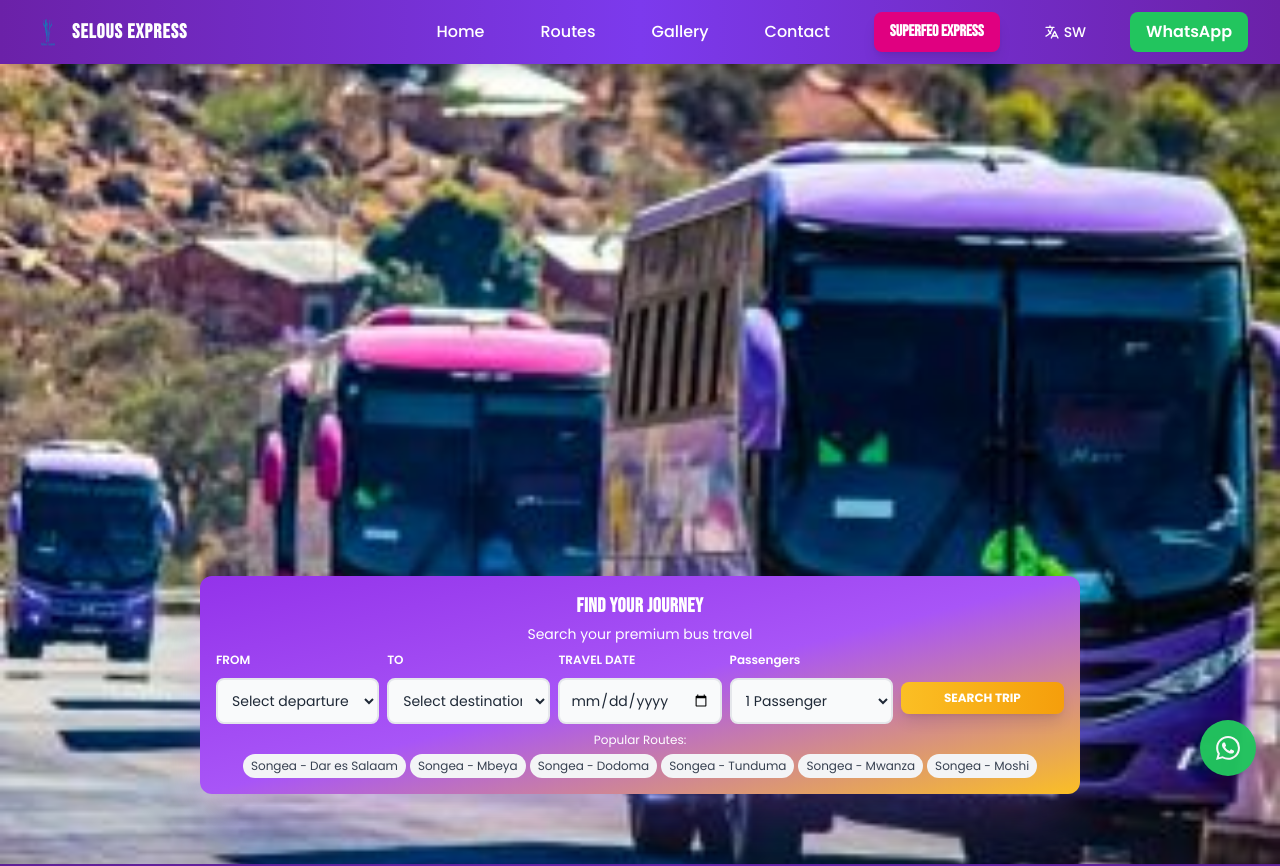
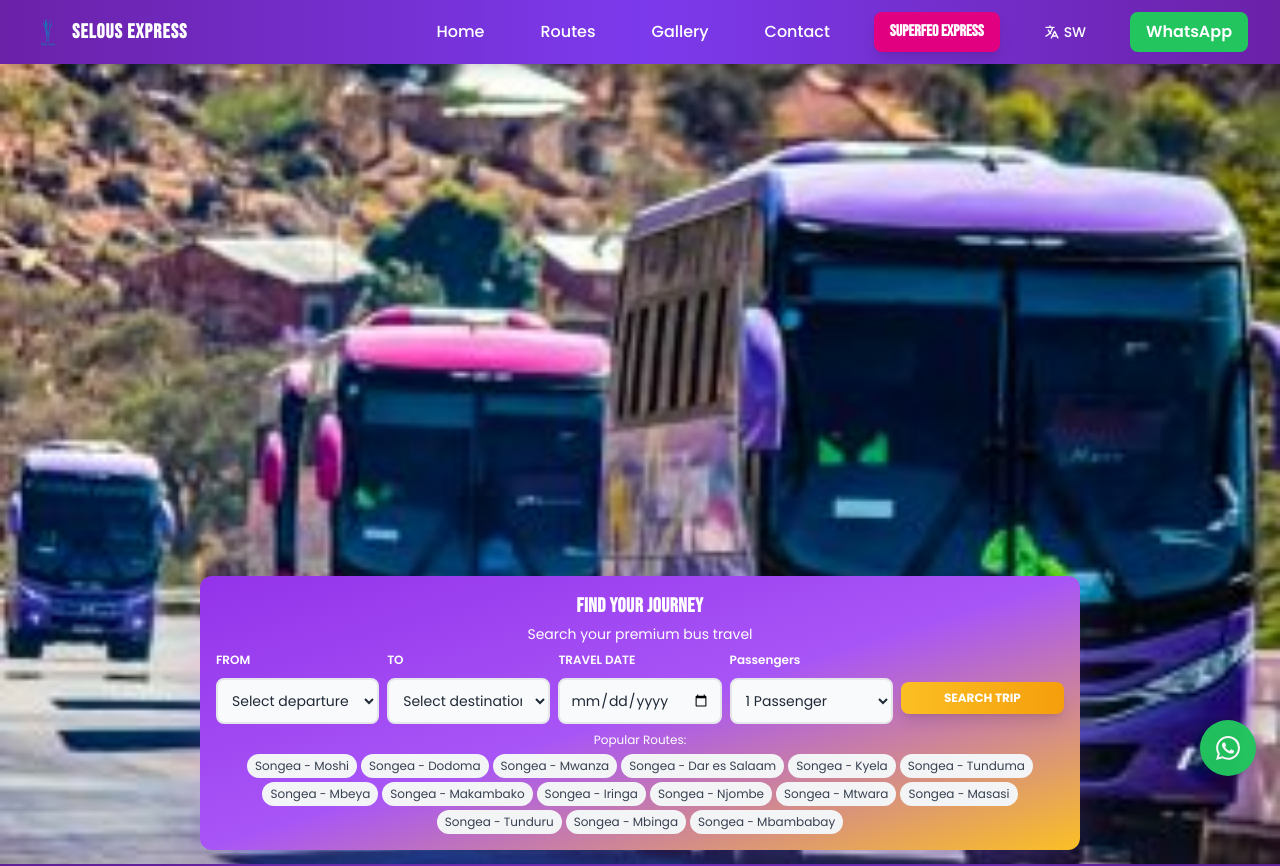
Before and after one commit to Dawinz/selous-express, a React (Create React App) app: page / in a window 1280 px wide. Shown: the top 866 px of the page. Built offline with nearby package versions, Linux system fonts and the light colour scheme.

Commit message:
Update all routes to be from Songea to all 15 destinations (Moshi, Dodoma, Mwanza, Dar es Salaam, Kyela, Tunduma, Mbeya, Makambako, Iringa, Njombe, Mtwara, Masasi, Tunduru, Mbinga, Mbambabay)

```diff
--- a/src/components/SearchForm.js
+++ b/src/components/SearchForm.js
@@ -166,15 +166,24 @@ const SearchForm = ({ setIsBookingDialogOpen }) => {
     }
   };
 
-  // Limited routes for Selous Express - Songea destinations only
+  // All routes from Songea to destinations
   const popularRoutes = [
     { value: 'songea', label: 'Songea' },
+    { value: 'moshi', label: t('moshi') },
+    { value: 'dodoma', label: 'Dodoma' },
+    { value: 'mwanza', label: t('mwanza') },
     { value: 'dar-es-salaam', label: t('darEsSalaam') },
+    { value: 'kyela', label: 'Kyela' },
+    { value: 'tunduma', label: 'Tunduma' },
     { value: 'mbeya', label: 'Mbeya' },
-    { value: 'dodoma', label: 'Dodoma' },
-    { value: 'tunduma', label: 'Tunduma' },
-    { value: 'mwanza', label: t('mwanza') },
-    { value: 'moshi', label: t('moshi') }
+    { value: 'makambako', label: 'Makambako' },
+    { value: 'iringa', label: 'Iringa' },
+    { value: 'njombe', label: 'Njombe' },
+    { value: 'mtwara', label: 'Mtwara' },
+    { value: 'masasi', label: 'Masasi' },
+    { value: 'tunduru', label: 'Tunduru' },
+    { value: 'mbinga', label: 'Mbinga' },
+    { value: 'mbambabay', label: 'Mbambabay' }
   ];
 
   // Show overlay instead of hiding the form completely
@@ -310,12 +319,21 @@ const SearchForm = ({ setIsBookingDialogOpen }) => {
                 <p className="text-2xs sm:text-xs font-poppins text-white mb-1 sm:mb-1.5">{t('popularRoutes')}</p>
                 <div className="flex flex-wrap justify-center items-center gap-0.5 sm:gap-1 mx-auto w-fit">
                   {[
+                    { route: 'Songea - Moshi', from: 'songea', to: 'moshi' },
+                    { route: 'Songea - Dodoma', from: 'songea', to: 'dodoma' },
+                    { route: 'Songea - Mwanza', from: 'songea', to: 'mwanza' },
                     { route: 'Songea - Dar es Salaam', from: 'songea', to: 'dar-es-salaam' },
+                    { route: 'Songea - Kyela', from: 'songea', to: 'kyela' },
+                    { route: 'Songea - Tunduma', from: 'songea', to: 'tunduma' },
                     { route: 'Songea - Mbeya', from: 'songea', to: 'mbeya' },
-                    { route: 'Songea - Dodoma', from: 'songea', to: 'dodoma' },
-                    { route: 'Songea - Tunduma', from: 'songea', to: 'tunduma' },
-                    { route: 'Songea - Mwanza', from: 'songea', to: 'mwanza' },
-                    { route: 'Songea - Moshi', from: 'songea', to: 'moshi' }
+                    { route: 'Songea - Makambako', from: 'songea', to: 'makambako' },
+                    { route: 'Songea - Iringa', from: 'songea', to: 'iringa' },
+                    { route: 'Songea - Njombe', from: 'songea', to: 'njombe' },
+                    { route: 'Songea - Mtwara', from: 'songea', to: 'mtwara' },
+                    { route: 'Songea - Masasi', from: 'songea', to: 'masasi' },
+                    { route: 'Songea - Tunduru', from: 'songea', to: 'tunduru' },
+                    { route: 'Songea - Mbinga', from: 'songea', to: 'mbinga' },
+                    { route: 'Songea - Mbambabay', from: 'songea', to: 'mbambabay' }
                   ].map(({ route, from, to }) => (
                     <button
                       key={route}
--- a/src/pages/Routes.jsx
+++ b/src/pages/Routes.jsx
@@ -6,19 +6,22 @@ const Routes = () => {
   const { t } = useLanguage();
   const navigate = useNavigate();
   const routes = [
-    // Songea Routes
+    // All routes from Songea
+    { from: 'Songea', to: t('moshi'), fromValue: 'songea', toValue: 'moshi' },
+    { from: 'Songea', to: 'Dodoma', fromValue: 'songea', toValue: 'dodoma' },
+    { from: 'Songea', to: t('mwanza'), fromValue: 'songea', toValue: 'mwanza' },
     { from: 'Songea', to: t('darEsSalaam'), fromValue: 'songea', toValue: 'dar-es-salaam' },
-    { from: t('darEsSalaam'), to: 'Songea', fromValue: 'dar-es-salaam', toValue: 'songea' },
+    { from: 'Songea', to: 'Kyela', fromValue: 'songea', toValue: 'kyela' },
+    { from: 'Songea', to: 'Tunduma', fromValue: 'songea', toValue: 'tunduma' },
     { from: 'Songea', to: 'Mbeya', fromValue: 'songea', toValue: 'mbeya' },
-    { from: 'Mbeya', to: 'Songea', fromValue: 'mbeya', toValue: 'songea' },
-    { from: 'Songea', to: 'Dodoma', fromValue: 'songea', toValue: 'dodoma' },
-    { from: 'Dodoma', to: 'Songea', fromValue: 'dodoma', toValue: 'songea' },
-    { from: 'Songea', to: 'Tunduma', fromValue: 'songea', toValue: 'tunduma' },
-    { from: 'Tunduma', to: 'Songea', fromValue: 'tunduma', toValue: 'songea' },
-    { from: 'Songea', to: t('mwanza'), fromValue: 'songea', toValue: 'mwanza' },
-    { from: t('mwanza'), to: 'Songea', fromValue: 'mwanza', toValue: 'songea' },
-    { from: 'Songea', to: t('moshi'), fromValue: 'songea', toValue: 'moshi' },
-    { from: t('moshi'), to: 'Songea', fromValue: 'moshi', toValue: 'songea' },
+    { from: 'Songea', to: 'Makambako', fromValue: 'songea', toValue: 'makambako' },
+    { from: 'Songea', to: 'Iringa', fromValue: 'songea', toValue: 'iringa' },
+    { from: 'Songea', to: 'Njombe', fromValue: 'songea', toValue: 'njombe' },
+    { from: 'Songea', to: 'Mtwara', fromValue: 'songea', toValue: 'mtwara' },
+    { from: 'Songea', to: 'Masasi', fromValue: 'songea', toValue: 'masasi' },
+    { from: 'Songea', to: 'Tunduru', fromValue: 'songea', toValue: 'tunduru' },
+    { from: 'Songea', to: 'Mbinga', fromValue: 'songea', toValue: 'mbinga' },
+    { from: 'Songea', to: 'Mbambabay', fromValue: 'songea', toValue: 'mbambabay' },
   ];
 
   const handleBookRoute = (route) => {
```
